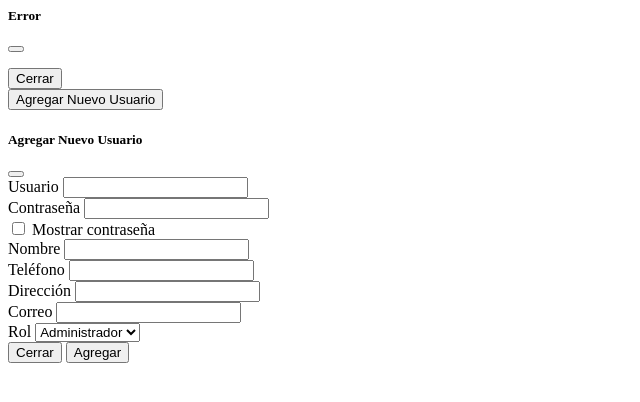
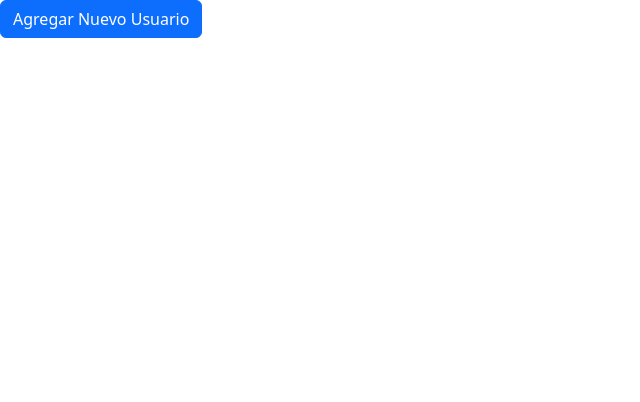
Before and after one commit to jar12a/ProyectoJoyeria, a PHP site: page /ProyectoJoyeria/complementos/agregar_usuario.php in a window 1280 px wide. Shown: the top 402 px of the page, without its empty margins (0-640 px from the left). Run offline with PHP 8.4, Linux system fonts and the light colour scheme.

Commit message:
Agregar modales de éxito y error en agregar_usuario.php y actualizar scripts de Bootstrap en tabla_usuarios.php

```diff
--- a/complementos/agregar_usuario.php
+++ b/complementos/agregar_usuario.php
@@ -64,32 +64,62 @@ if ($_SERVER['REQUEST_METHOD'] === 'POST' && isset($_POST['agregar_usuario'])) {
 
     // Redirigir usando JavaScript
     if ($stmt->rowCount() > 0) {
-        echo json_encode(['status' => 'success', 'message' => 'Usuario agregado correctamente.']);
-        exit;
+        echo "<script>
+            document.addEventListener('DOMContentLoaded', function() {
+                var myModal = new bootstrap.Modal(document.getElementById('successModal'));
+                myModal.show();
+                setTimeout(function() {
+                    myModal.hide();
+                    window.location.href = '../complementos/tabla_usuarios.php?success=1';
+                }, 2000);
+            });
+        </script>";
     } else {
-        echo json_encode(['status' => 'error', 'message' => 'Error al agregar el usuario.']);
-        exit;
+        echo "<script>
+            document.addEventListener('DOMContentLoaded', function() {
+                var myModal = new bootstrap.Modal(document.getElementById('modalError'));
+                myModal.show();
+                setTimeout(function() {
+                    myModal.hide();
+                    window.location.href = '../complementos/tabla_usuarios.php?error=1';
+                }, 2000);
+            });
+        </script>";
     }
 }
+
+
 ?>
+<!-- Modal de Éxito -->
+<div class="modal fade" id="successModal" tabindex="-1" aria-labelledby="successModalLabel" aria-hidden="true">
+    <div class="modal-dialog">
+        <div class="modal-content">
+            <div class="modal-header">
+                <h5 class="modal-title" id="successModalLabel">Éxito</h5>
+                <button type="button" class="btn-close" data-bs-dismiss="modal" aria-label="Close"></button>
+            </div>
+            <div class="modal-body">
+                Usuario registrado con exito.
+            </div>
+        </div>
+    </div>
+</div>
 
-<!-- Modal de error -->
+<!-- Modal de Error -->
 <div class="modal fade" id="modalError" tabindex="-1" aria-labelledby="modalErrorLabel" aria-hidden="true">
-    <div class="modal-dialog modal-dialog-centered">
+    <div class="modal-dialog">
         <div class="modal-content">
             <div class="modal-header">
                 <h5 class="modal-title" id="modalErrorLabel">Error</h5>
                 <button type="button" class="btn-close" data-bs-dismiss="modal" aria-label="Close"></button>
             </div>
             <div class="modal-body">
-                <p id="errorMensaje"></p>
-            </div>
-            <div class="modal-footer">
-                <button type="button" class="btn btn-secondary" data-bs-dismiss="modal">Cerrar</button>
+                Hubo un error al registrar al usuario.
             </div>
         </div>
     </div>
 </div>
+
 
 <!-- Botón para agregar nuevo usuario -->
 <button type="button" class="btn btn-primary mb-3" data-bs-toggle="modal" data-bs-target="#agregarUsuarioModal">
@@ -156,6 +186,12 @@ if ($_SERVER['REQUEST_METHOD'] === 'POST' && isset($_POST['agregar_usuario'])) {
 </div>
 
 <!-- Scripts para validaciones en tiempo real -->
+<!-- Bootstrap CSS -->
+<link href="https://cdn.jsdelivr.net/npm/bootstrap@5.3.0/dist/css/bootstrap.min.css" rel="stylesheet">
+
+<!-- Bootstrap JS y dependencias -->
+<script src="https://cdn.jsdelivr.net/npm/@popperjs/core@2.11.6/dist/umd/popper.min.js"></script>
+<script src="https://cdn.jsdelivr.net/npm/bootstrap@5.3.0/dist/js/bootstrap.min.js"></script>
 <script src="https://code.jquery.com/jquery-3.6.0.min.js"></script>
 <script>
     $(document).ready(function() {
@@ -170,6 +206,35 @@ if ($_SERVER['REQUEST_METHOD'] === 'POST' && isset($_POST['agregar_usuario'])) {
                 $('#btnAgregar').prop('disabled', true); // Deshabilitar el botón
             }
         }
+
+
+        // Mostrar/ocultar contraseña
+        $('#mostrarPassword').change(function() {
+            const passwordInput = $('#nuevo_password');
+            if (this.checked) {
+                passwordInput.attr('type', 'text');
+            } else {
+                passwordInput.attr('type', 'password');
+            }
+        });
+
+        // Validar que solo se ingresen números en el campo de teléfono
+        $("#nuevo_telefono").on("input", function() {
+            let telefono = $(this).val();
+
+            // Permitir solo números (elimina cualquier otro carácter)
+            telefono = telefono.replace(/\D/g, "");
+
+            // Actualiza el campo con el valor filtrado
+            $(this).val(telefono);
+
+            // Verifica si el campo está vacío
+            if (telefono === "") {
+                $("#telefonoError").text("El teléfono solo debe contener números.");
+            } else {
+                $("#telefonoError").text("");
+            }
+        });
 
         // Validar usuario en tiempo real
         $('#nuevo_usuario').on('blur', function() {
@@ -222,5 +287,16 @@ if ($_SERVER['REQUEST_METHOD'] === 'POST' && isset($_POST['agregar_usuario'])) {
             const regex = /^[^\s@]+@[^\s@]+\.[^\s@]+$/;
             return regex.test(email);
         }
+
+        // Función para mostrar el modal
+        function mostrarModal() {
+            var myModal = new bootstrap.Modal(document.getElementById('modalError'));
+            myModal.show(); // Mostrar el modal
+
+            // Ocultar el modal después de 3 segundos
+            setTimeout(function() {
+                myModal.hide();
+            }, 3000);
+        }
     });
 </script>
--- a/complementos/tabla_usuarios.php
+++ b/complementos/tabla_usuarios.php
@@ -271,5 +271,11 @@ if (isset($_GET['error']) && $_GET['error'] == 1) {
         <!--//fin del usuario-->
     </div>
 </body>
+<!-- Bootstrap CSS -->
+<link href="https://cdn.jsdelivr.net/npm/bootstrap@5.3.0/dist/css/bootstrap.min.css" rel="stylesheet">
 
+<!-- Bootstrap JS y dependencias -->
+<script src="https://cdn.jsdelivr.net/npm/@popperjs/core@2.11.6/dist/umd/popper.min.js"></script>
+<script src="https://cdn.jsdelivr.net/npm/bootstrap@5.3.0/dist/js/bootstrap.min.js"></script>
+<script src="https://code.jquery.com/jquery-3.6.0.min.js"></script>
 </html>
```
